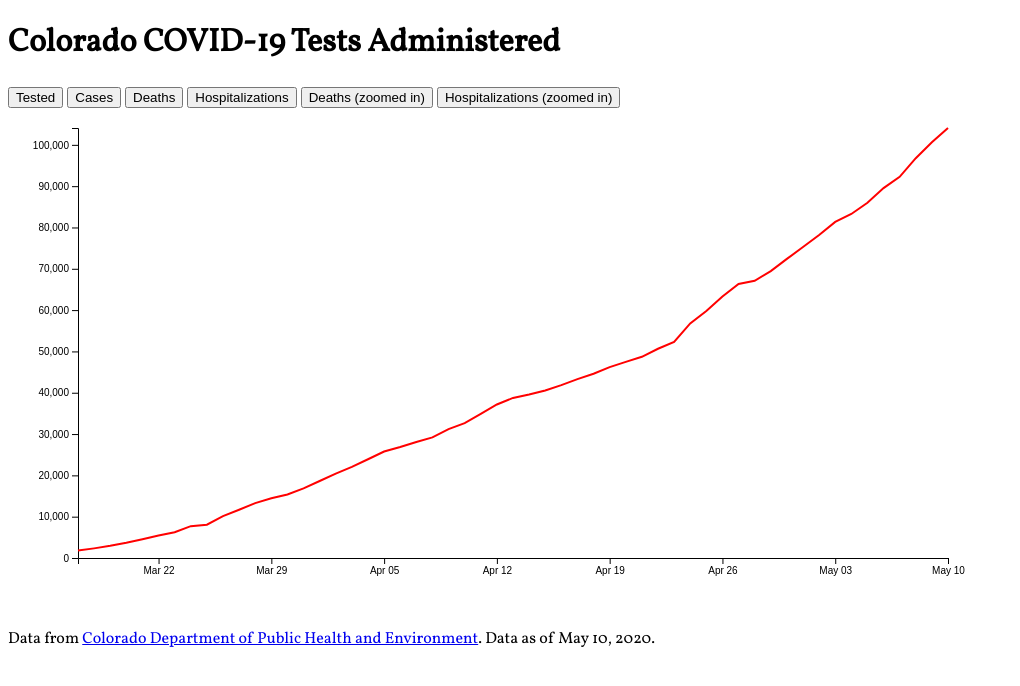
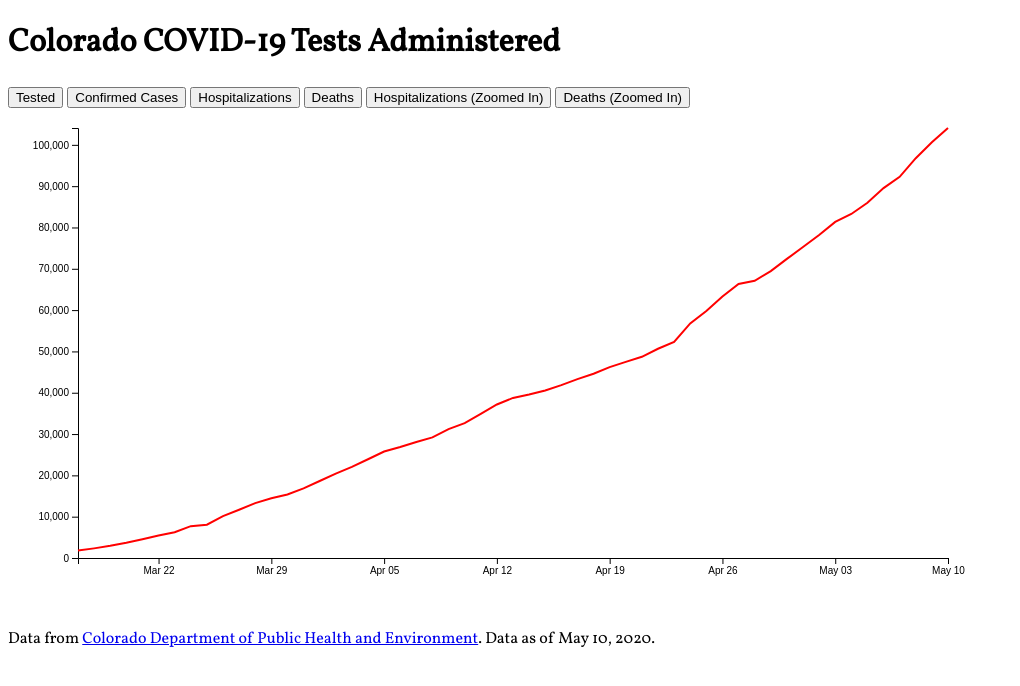
Before and after one commit to MaddieLHall/COVIDline, a plain HTML site: page index.html in a window 1280 px wide. Shown: the whole page, without its empty margins (0-1020 px from the left). Drawn offline with nearby package versions, Linux system fonts and the light colour scheme.

Commit message:
Changed order of buttons
Added (Zoomed in) to text insertion

```diff
--- a/index.html
+++ b/index.html
@@ -25,21 +25,22 @@
   <button id="tested" onclick= "changeText('Colorado COVID-19 Tests Administered')">
     Tested
   </button>
-  <button id="cases" onclick= "changeText('Colorado COVID-19 Cases')">
-    Cases
+  <button id="cases" onclick= "changeText('Colorado COVID-19 Confirmed Cases')">
+    Confirmed Cases
+  </button>
+  <button id="hosp" onclick= "changeText('Colorado COVID-19 Hospitalizations')">
+    Hospitalizations
   </button>
   <button id="deaths" onclick= "changeText('Colorado COVID-19 Deaths')">
     Deaths
   </button>
-  <button id="hosp" onclick= "changeText('Colorado COVID-19 Hospitalizations')">
-    Hospitalizations
+  <button id="hospZoom" onclick= "changeText('Colorado COVID-19 Hospitalizations (Zoomed In)')">
+    Hospitalizations (Zoomed In)
   </button>
-  <button id="deathZoom" onclick= "changeText('Colorado COVID-19 Deaths')">
-    Deaths (zoomed in)
+  <button id="deathZoom" onclick= "changeText('Colorado COVID-19 Deaths (Zoomed In)')">
+    Deaths (Zoomed In)
   </button>
-  <button id="hospZoom" onclick= "changeText('Colorado COVID-19 Hospitalizations')">
-    Hospitalizations (zoomed in)
-  </button>
+
 
 
   <!-- load the d3.js library -->
```
